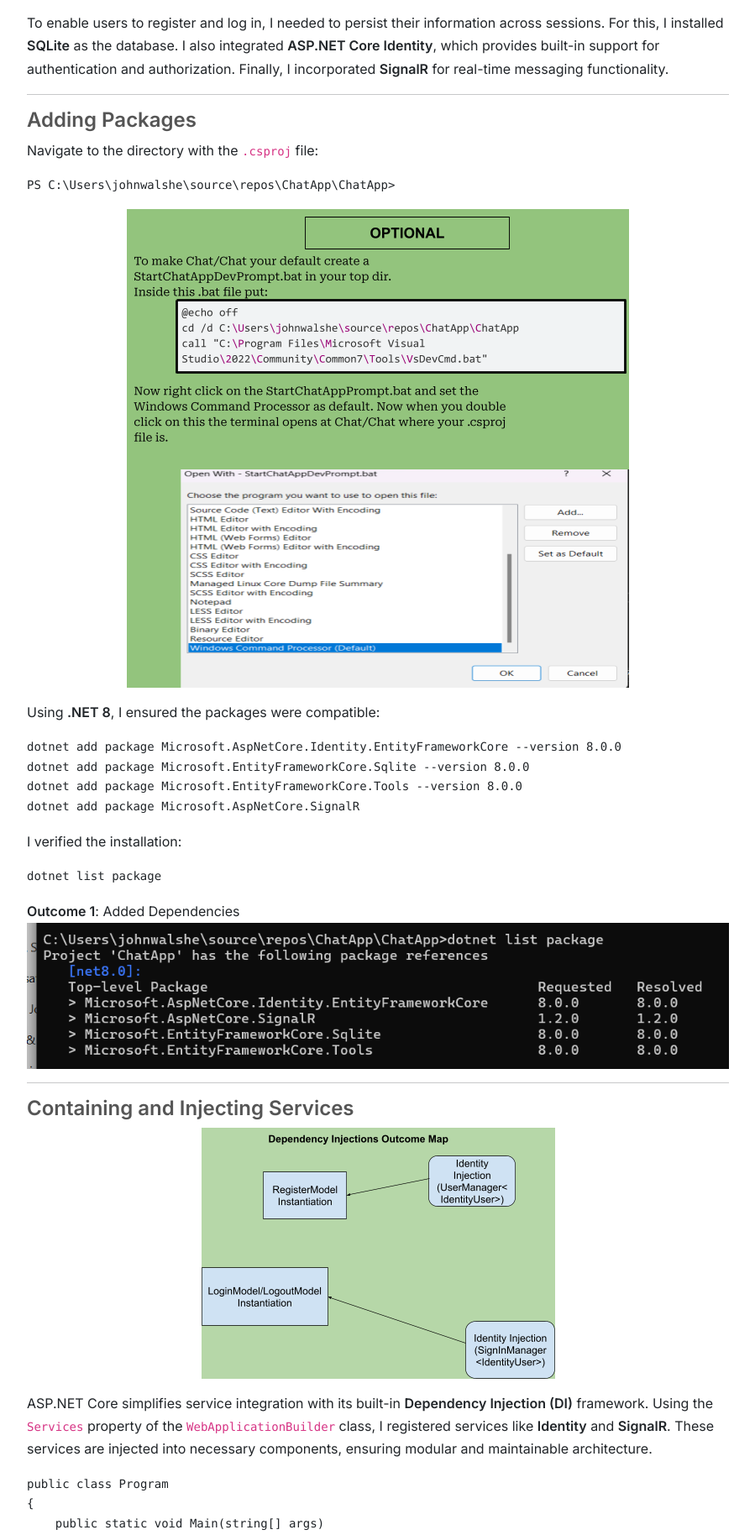
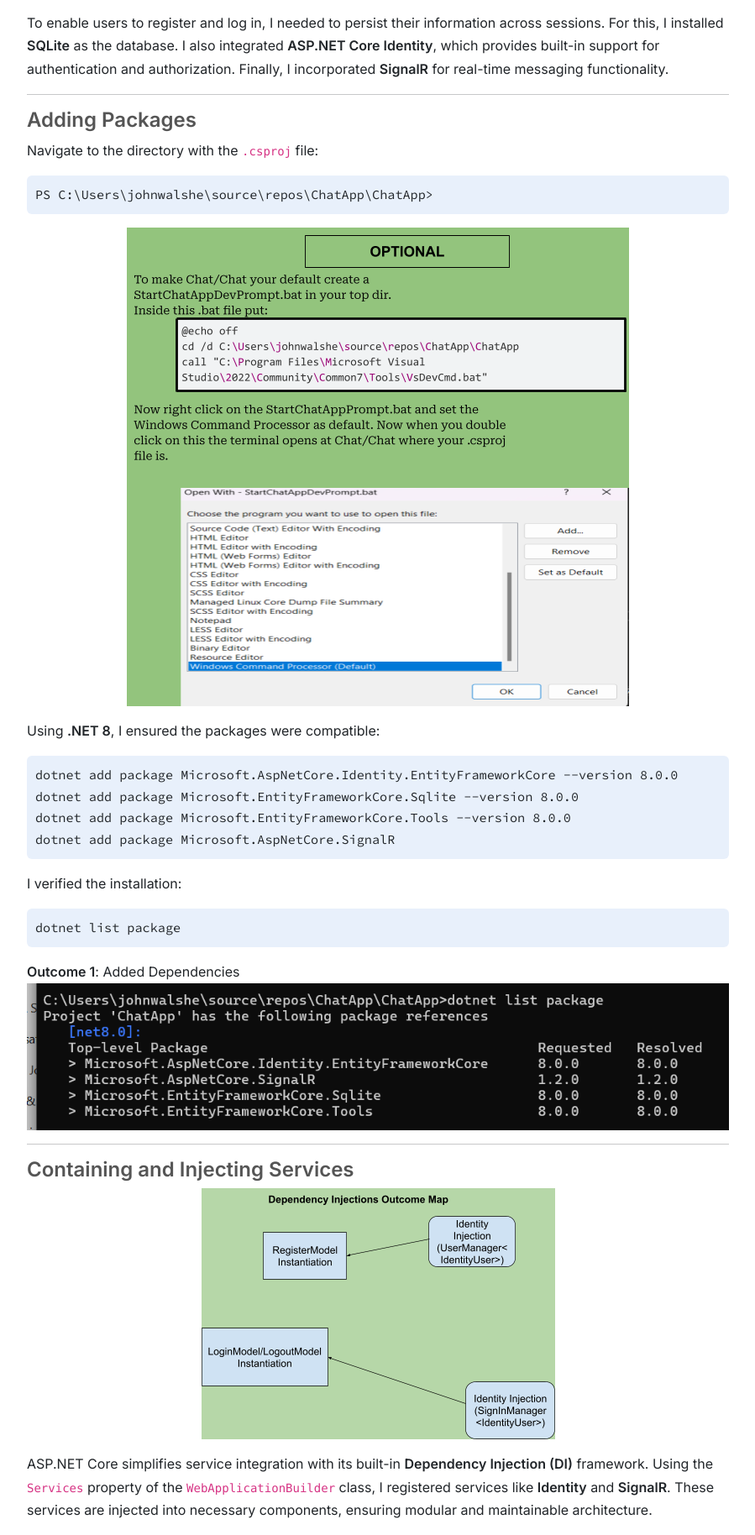
Before and after one commit to JWalshe86/ChatApp, a Jekyll site: the page built from docs/Index.md, in a window 1280 px wide. Shown: the part 2276-4104 px from the top of the page at 84% size, without its empty margins (190-1089 px from the left). Built offline with Jekyll 4.4.1, drawn with Linux system fonts in a browser that asks for light colours; our own code applies the rules of GitHub Pages for plain Markdown files.

Commit message:
Update custom.css

```diff
--- a/docs/assets/css/custom.css
+++ b/docs/assets/css/custom.css
@@ -126,10 +126,28 @@ ul li {
     text-decoration: underline;
 }
 
+/* 🎨 Fix Code Block Colors */
+pre {
+    background-color: #e8f0fb;
+    padding: 10px;
+    border-radius: 6px;
+    overflow-x: auto;
+}
+
+/* 🎨 Ensure General Code Text Uses Default Colors */
+pre code {
+    color: #212529; /* Standard readable black */
+    font-size: 0.95rem;
+    font-family: 'Source Code Pro', monospace;
+}
+
+/* ✅ Ensure Original Code is Lighter */
 pre span.original-code {
     color: #888 !important; /* Light gray */
     font-style: italic;
 }
+
+/* ✅ Ensure Updated Code Stands Out */
 pre span.updated-code {
     color: #222 !important; /* Darker black */
     font-weight: bold;
```
